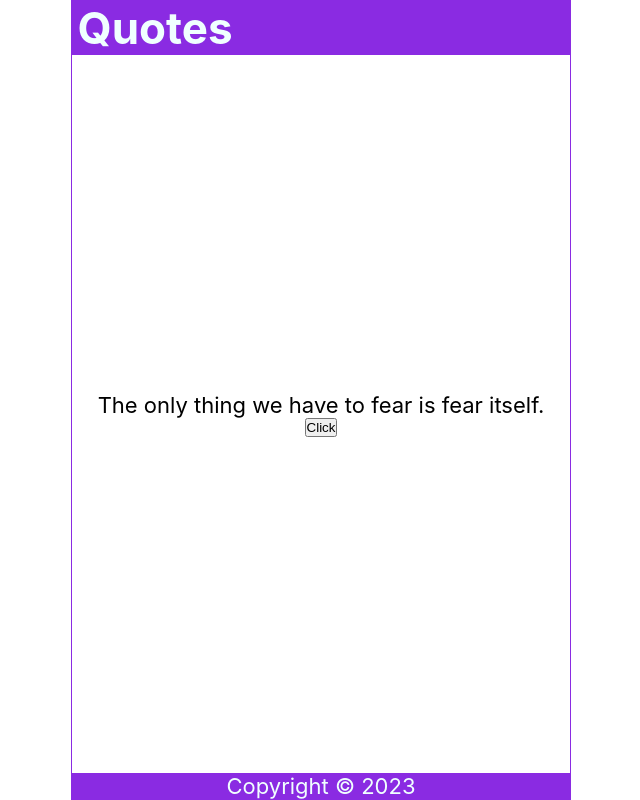
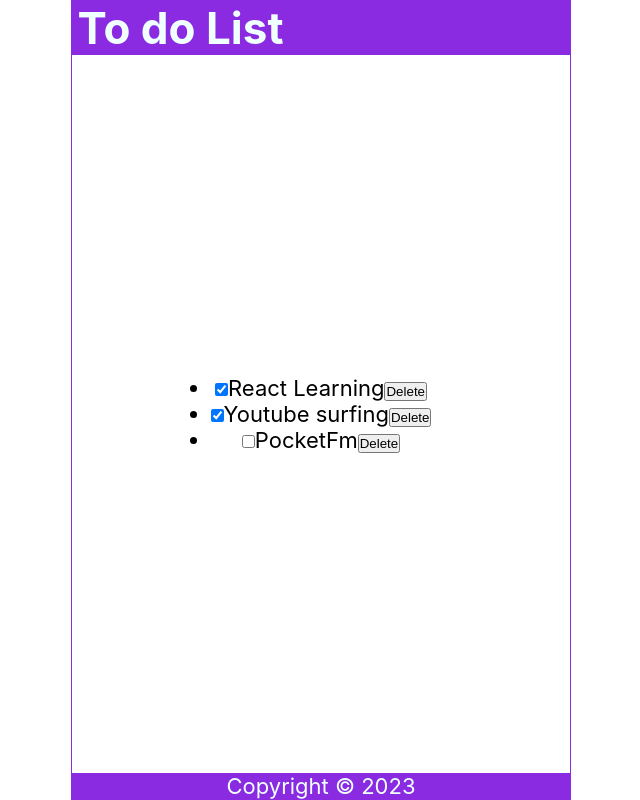
Before and after one commit to KrishothKumar/react_practice, a React (Create React App) app in the folder project1/: page / in a window 1280 px wide. Shown: the whole page, without its empty margins (319-959 px from the left). Built offline with nearby package versions, Linux system fonts and the light colour scheme.

Commit message:
Adding Map and filter usage.

```diff
--- a/project1/src/Content.js
+++ b/project1/src/Content.js
@@ -2,21 +2,33 @@ import React from "react";
 import { useState } from "react";
 
 const Content = () => {
-    function handleChangeQuotes() {
-        const quotes = [
-            "That's one small step for a man, a giant leap for mankind.",
-            'The love of money is the root of all evil.',
-            'The only thing we have to fear is fear itself.',
-            'The truth will set you free.'
-        ];
-        return quotes[Math.floor(Math.random()*4)];
-    }
+    // function handleChangeQuotes() {
+    //     const quotes = [
+    //         "That's one small step for a man, a giant leap for mankind.",
+    //         'The love of money is the root of all evil.',
+    //         'The only thing we have to fear is fear itself.',
+    //         'The truth will set you free.'
+    //     ];
+    //     return quotes[Math.floor(Math.random()*4)];
+    // }
 
-    const [quote, setQuote] = useState(() => handleChangeQuotes());
+    // const [quote, setQuote] = useState(() => handleChangeQuotes());
 
-    function handleStateQuotes () {
-        setQuote(handleChangeQuotes())
-    }
+    // const number = [-2,-1,0,1,2]
+    // const numberItems = number.map(n => ({number:n}))
+    // const numberItems = number.filter(n => n >= 0)
+    // const numberItems = number.filter(n => n >= 0).map(n => ({number:n}))
+    // console.log(numberItems)
+
+    const [items, setItems] = useState([
+        {id: 1, checked: true, item:"React Learning"},
+        {id: 2, checked: true, item:"Youtube surfing"},
+        {id: 3, checked: false, item:"PocketFm"}
+    ]);
+
+    // function handleStateQuotes () {
+    //     setQuote(handleChangeQuotes())
+    // }
     // const handleClick = (e) => {
     //     console.log(e.target.innerText);
     // }
@@ -35,10 +47,20 @@ const Content = () => {
     return (
         <main>
             {/* <p onDoubleClick={() => handleClick2('Krishoth Kumar')}>{handleChangeQuotes()}</p>
-            <button onClick={(e) => {handleClick(e)}}>Click</button> */}
+            <button onClick={(e) => {handleClick(e)}}>Click</button>
 
             <p>{quote}</p>
-            <button onClick={handleStateQuotes}>Click</button>
+            <button onClick={handleStateQuotes}>Click</button>*/}
+            <ul>
+                {items.map((items) => (
+                        <li>
+                            <input type="checkbox" checked={items.checked}/>
+                            <label>{items.item}</label>
+                            <button>Delete</button>
+                        </li>
+                    )
+                )}
+            </ul>
         </main>
     )
 }
--- a/project1/src/Header.js
+++ b/project1/src/Header.js
@@ -3,7 +3,7 @@ import React from "react";
 const Header = () => {
  return (
     <header>
-        <h1>Quotes</h1>
+        <h1>To do List</h1>
     </header>
  )
 }
```
